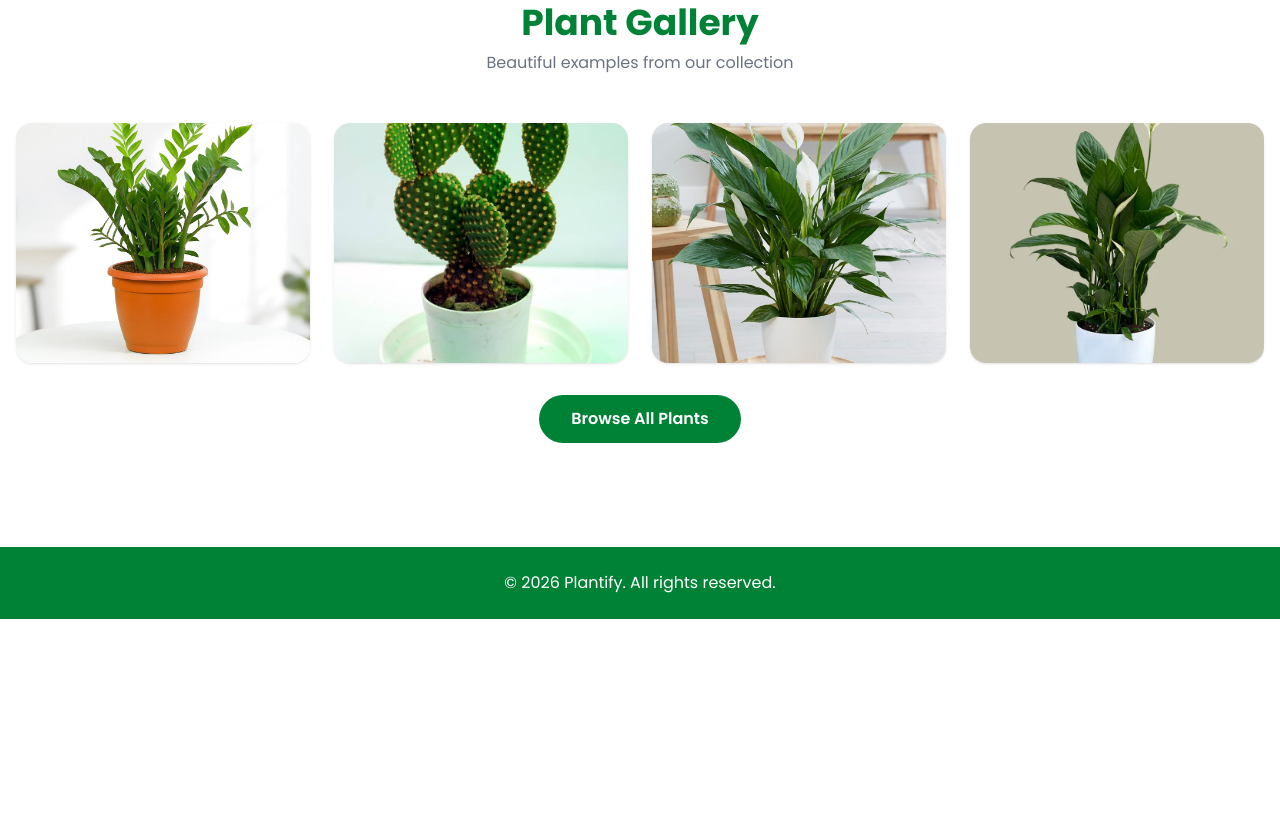
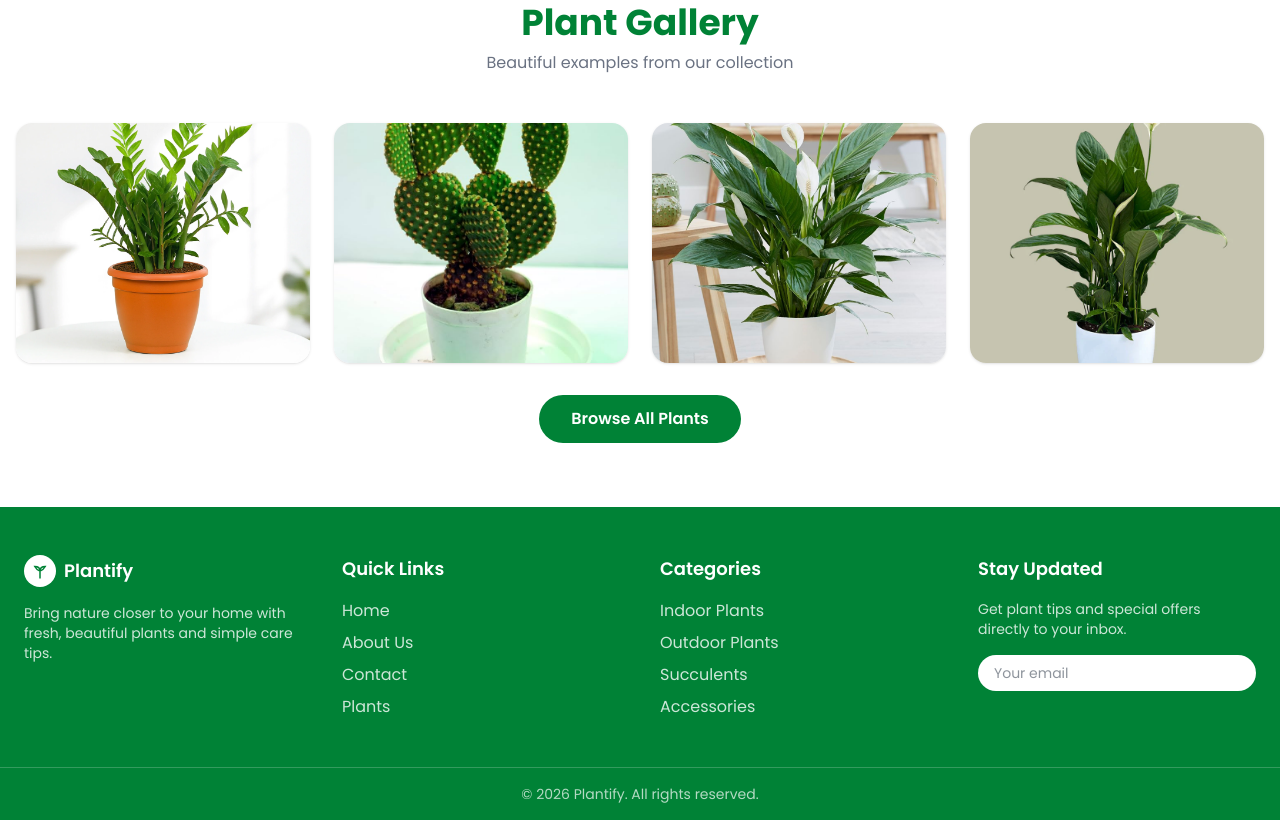
Before and after one commit to ngovkimsouheng/mini-project-web-ITE3, a website: page src/html/plantDetail.html in a window 1280 px wide. Shown: the part 1885-2705 px from the top of the page. Before the commit the page ends 2504 px from the top, so only its background shows below. Drawn offline with nearby package versions, Linux system fonts and the light colour scheme.

Commit message:
update footer

```diff
--- a/src/html/plantDetail.html
+++ b/src/html/plantDetail.html
@@ -632,8 +632,83 @@
     </main>
 
     <!-- ================= FOOTER ================= -->
-    <footer class="bg-primary text-white text-center py-6 mt-10">
-      © 2026 Plantify. All rights reserved.
+    <footer class="bg-primary text-white">
+      <div class="max-w-7xl mx-auto px-6 py-12 grid gap-10 md:grid-cols-4">
+        <!-- Brand -->
+        <div class="flex flex-col gap-4">
+          <div class="flex items-center gap-2">
+            <div
+              class="w-8 h-8 bg-white rounded-full flex items-center justify-center"
+            >
+              <svg
+                class="w-[18px] h-[18px] text-primary"
+                viewBox="0 0 24 24"
+                fill="none"
+                stroke="currentColor"
+                stroke-width="2"
+              >
+                <path
+                  d="M12 22V12M12 12C12 12 7 10 5 6c4 0 7 2 7 6zM12 12c0 0 5-2 7-6-4 0-7 2-7 6z"
+                />
+              </svg>
+            </div>
+            <span class="text-lg font-semibold"> Plantify </span>
+          </div>
+          <p class="text-sm text-white/80">
+            Bring nature closer to your home with fresh, beautiful plants and
+            simple care tips.
+          </p>
+        </div>
+
+        <!-- Links -->
+        <div>
+          <h3 class="font-semibold mb-4 text-lg">Quick Links</h3>
+          <ul class="space-y-2 text-white/80">
+            <li><a href="/index.html" class="hover:text-white">Home</a></li>
+            <li><a href="about.html" class="hover:text-white">About Us</a></li>
+            <li><a href="Contact.html" class="hover:text-white">Contact</a></li>
+            <li>
+              <a href="" class="hover:text-white">Plants</a>
+            </li>
+          </ul>
+        </div>
+
+        <!-- Categories -->
+        <div>
+          <h3 class="font-semibold mb-4 text-lg">Categories</h3>
+          <ul class="space-y-2 text-white/80">
+            <li><a href="#" class="hover:text-white">Indoor Plants</a></li>
+            <li><a href="#" class="hover:text-white">Outdoor Plants</a></li>
+            <li><a href="#" class="hover:text-white">Succulents</a></li>
+            <li><a href="#" class="hover:text-white">Accessories</a></li>
+          </ul>
+        </div>
+
+        <!-- Newsletter -->
+        <div>
+          <h3 class="font-semibold mb-4 text-lg">Stay Updated</h3>
+          <p class="text-sm text-white/80 mb-4">
+            Get plant tips and special offers directly to your inbox.
+          </p>
+          <div class="flex items-center bg-white rounded-full overflow-hidden">
+            <input
+              type="email"
+              placeholder="Your email"
+              class="px-4 py-2 w-full text-sm text-gray-800 outline-none"
+            />
+            <button class="bg-primary-dark px-4 py-2 text-sm text-white">
+              Join
+            </button>
+          </div>
+        </div>
+      </div>
+
+      <!-- Bottom -->
+      <div
+        class="border-t border-white/20 py-4 text-center text-sm text-white/70"
+      >
+        © 2026 Plantify. All rights reserved.
+      </div>
     </footer>
 
     <script>
```
Also changed, not shown: index.html (+2 -3 lines), src/html/Contact.html (+1 -1 lines), src/html/about.html (+2 -2 lines), src/html/login.html (+19 -7 lines), src/html/plantPage.html (+7 -5 lines), src/html/signup.html (+1 -1 lines), src/output.css.
